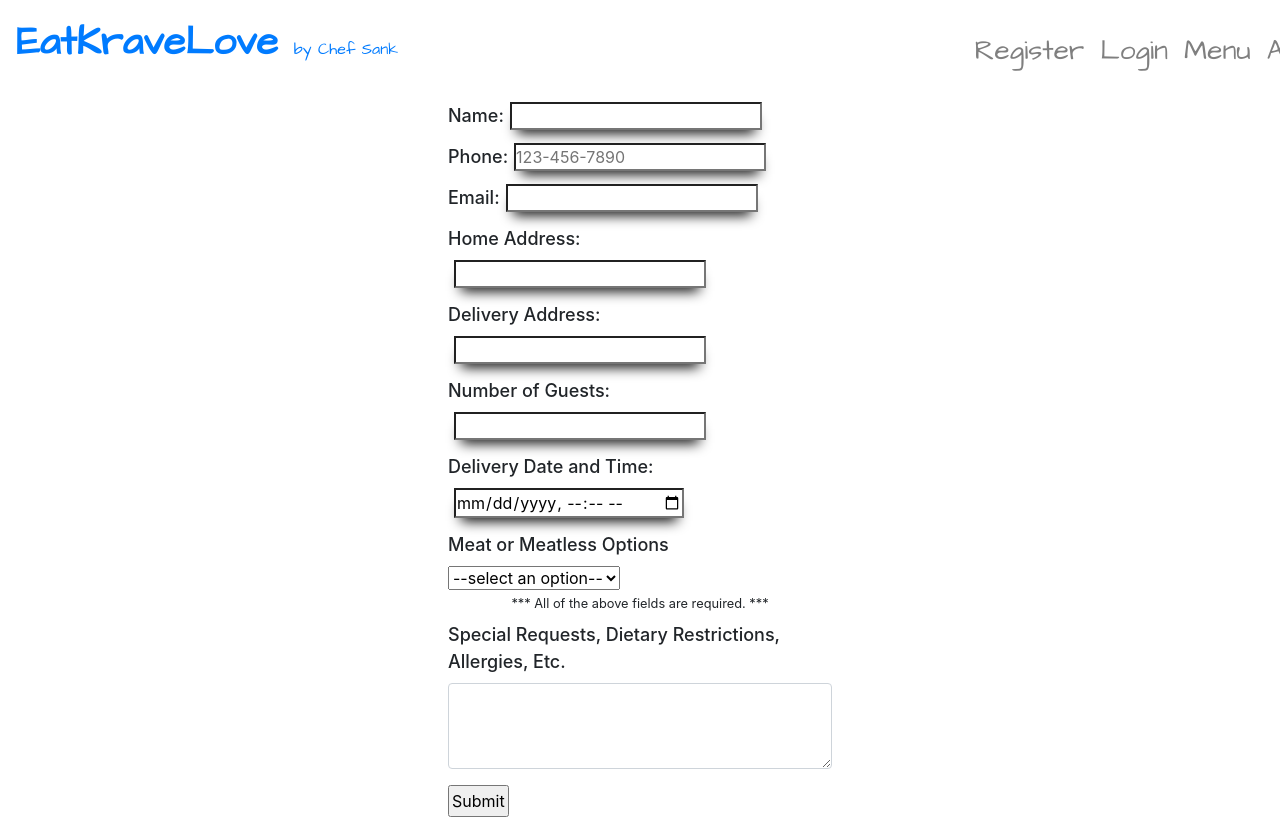
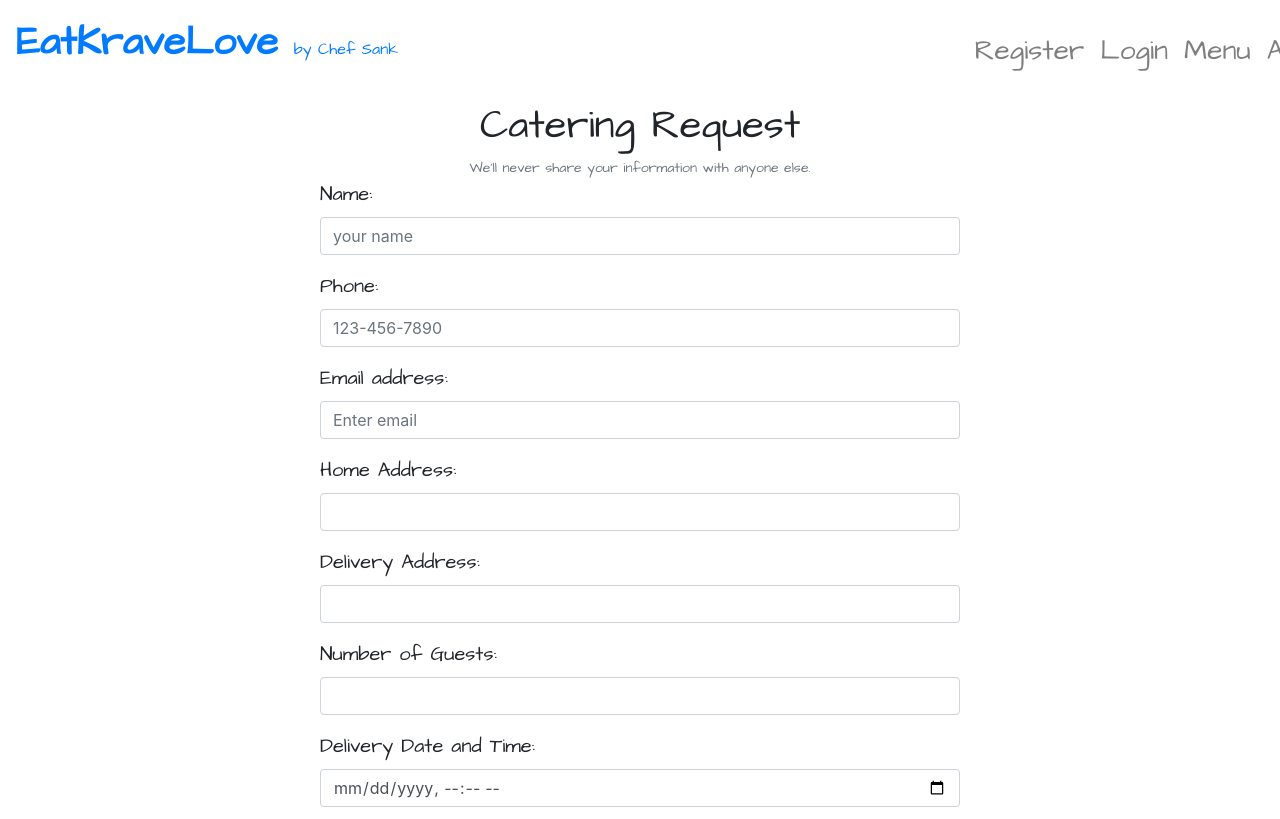
Before and after one commit to michaelpaulcuccia/eatkravelove, a React (Create React App) app in the folder client/: page /orderform in a window 1280 px wide. Shown: the top 819 px of the page. Built offline with nearby package versions, Linux system fonts and the light colour scheme.

Commit message:
lots of changes, almost done!

```diff
--- a/client/src/components/layout/Navie.js
+++ b/client/src/components/layout/Navie.js
@@ -39,7 +39,7 @@ export const Navie = props => {
                         {props.showHiddenTabs &&
                             <NavDropdown className='useroptions_dropdown' title="User Options" id="basic-nav-dropdown">
                                 <NavDropdown.Item as={Link} to='/orderform' className='little_linkies' >
-                                    Order
+                                    Catering
                                 </NavDropdown.Item>
                                 <NavDropdown.Divider />
                                 <NavDropdown.Item as={Link} to='/logout' className='little_linkies' >
--- a/client/src/components/layout/landingComponents/Footer.js
+++ b/client/src/components/layout/landingComponents/Footer.js
@@ -7,7 +7,7 @@ const Footer = () => {
         <div className="bottom_container">
             <Navbar fixed="bottom">
                 <Navbar.Brand>
-                    <i className='fab fa-instagram'></i>
+                    <i className='fab fa-instagram-square'></i>
                     <a
                         style={{
                             textDecoration: 'none',
@@ -26,7 +26,17 @@ const Footer = () => {
                         fontFamily: 'Architects Daughter, cursive'
                     }}
                 >
-                    Put another Link and another Icon here
+                    <i className='fab fa-linkedin'></i>
+                    <a
+                        style={{
+                            textDecoration: 'none',
+                            fontFamily: 'Architects Daughter, cursive',
+                        }}
+                        className='footer_anchortag'
+                        href='https://www.linkedin.com/in/sanketa-jain-86b3222a/'
+                        target="_blank"
+                        rel="noreferrer"> Follow on LinkedIn
+                </a>
                 </Navbar.Brand>
 
             </Navbar>
--- a/client/src/components/order/OrderForm.js
+++ b/client/src/components/order/OrderForm.js
@@ -63,67 +63,77 @@ const OrderForm = () => {
     return (
         <div className='orderForm_container'>
 
-            <form
+            <h1
+                style={{ textAlign: 'center', fontFamily: 'Architects Daughter, cursive' }}
+            >Catering Request</h1>
+
+            <Form
                 onSubmit={handleSubmit(onSubmit)}
             >
-                <div>
-                    <label className='label_text' htmlFor='name'>Name:</label>
-                    <input className='input_field' name='name' type='text' required ref={register}></input>
-                </div>
 
-                <div>
-                    <label className='label_text' htmlFor='phone'>Phone:</label>
-                    <input className='input_field' name='phone' type='tel' placeholder="123-456-7890" pattern="[0-9]{3}-[0-9]{3}-[0-9]{4}" required ref={register}></input>
-                </div>
+                <Form.Text className="text-muted" style={{ textAlign: 'center', fontFamily: 'Architects Daughter, cursive', fontSize: '14px' }}>
+                    We'll never share your information with anyone else.
+                    </Form.Text>
 
-                <div>
-                    <label className='label_text' htmlFor='email'>Email:</label>
-                    <input className='input_field' name='email' type='email' pattern="[a-z0-9._%+-]+@[a-z0-9.-]+\.[a-z]{2,}$" required ref={register}></input>
-                </div>
+                <Form.Group>
+                    <Form.Label className='label_text'>Name: </Form.Label>
+                    <Form.Control name="name" type="text" placeholder="your name" required ref={register} />
+                </Form.Group>
 
-                <div>
-                    <label className='label_text' htmlFor='address'>Home Address:</label>
-                    <input className='input_field' name='address' type='text' required ref={register}></input>
-                </div>
+                <Form.Group>
+                    <Form.Label className='label_text'>Phone: </Form.Label>
+                    <Form.Control name="phone" type="tel" placeholder="123-456-7890" pattern="[0-9]{3}-[0-9]{3}-[0-9]{4}" required ref={register} />
+                </Form.Group>
 
-                <div>
-                    <label className='label_text' htmlFor='deliveryaddress'>Delivery Address:</label>
-                    <input className='input_field' name='deliveryaddress' type='text' required ref={register}></input>
-                </div>
+                <Form.Group controlId="formBasicEmail">
+                    <Form.Label className='label_text'>Email address: </Form.Label>
+                    <Form.Control name="email" type="email" placeholder="Enter email" pattern="[a-z0-9._%+-]+@[a-z0-9.-]+\.[a-z]{2,}$" required ref={register} />
+                </Form.Group>
 
-                <div>
-                    <label className='label_text' htmlFor='numberofguests'>Number of Guests:</label>
-                    <input className='input_field' name='numberofguests' type='number' required ref={register}></input>
-                </div>
+                <Form.Group>
+                    <Form.Label className='label_text'>Home Address: </Form.Label>
+                    <Form.Control name="address" type="text" required ref={register} />
+                </Form.Group>
 
-                <div>
-                    <label className='label_text' htmlFor='deliverydateandtime'>Delivery Date and Time:</label>
-                    <input className='input_field' name='deliverydateandtime' type='datetime-local' required ref={register}></input>
-                </div>
+                <Form.Group>
+                    <Form.Label className='label_text'>Delivery Address: </Form.Label>
+                    <Form.Control name="deliveryaddress" type="text" required ref={register} />
+                </Form.Group>
 
-                <div>
-                    <label className='label_text' style={{ marginRight: '6px' }}>Meat or Meatless Options</label>
-                    <select name="options" ref={register}>
+                <Form.Group>
+                    <Form.Label className='label_text'>Number of Guests: </Form.Label>
+                    <Form.Control name="numberofguests" type='number' required ref={register} />
+                </Form.Group>
+
+                <Form.Group>
+                    <Form.Label className='label_text'>Delivery Date and Time: </Form.Label>
+                    <Form.Control name='deliverydateandtime' type='datetime-local' required ref={register} />
+                </Form.Group>
+
+                <Form.Group>
+                    <Form.Label className='label_text'>Meat or Meatless Options:</Form.Label>
+                    <Form.Control as="select" custom name="options" ref={register}>
                         <option disabled selected value='--select an option--'>--select an option--</option>
                         <option value="veg">Vegetarian</option>
                         <option value="nonveg">Non-Vegetarian</option>
                         <option value="mix">Mix</option>
-                    </select>
-                </div>
+                    </Form.Control>
+                </Form.Group>
 
-                <div style={{ textAlign: 'center', marginBottom: '7px' }}><small>*** All of the above fields are required. ***</small></div>
+                <Form.Text className="text-muted" style={{ textAlign: 'center', fontFamily: 'Architects Daughter, cursive', fontSize: '14px', marginBottom: '10px' }}>
+                    *** All of the above fields are required. ***
+                    </Form.Text>
 
                 <Form.Group controlId="exampleForm.ControlTextarea1">
                     <Form.Label className='label_text'>Special Requests, Dietary Restrictions, Allergies, Etc.</Form.Label>
                     <Form.Control as="textarea" rows={3} name='specialrequests' ref={register} />
                 </Form.Group>
 
+                < input type="submit" value="Submit"
+                    style={{ padding: '4px 4px 4px 4px', marginBottom: '20px', color: 'white', backgroundColor: 'blue', marginLeft: '45%' }}
+                />
 
-
-                < input type="submit" value="Submit"
-                    style={{ padding: '2px 2px 2px 2px' }}
-                />
-            </form>
+            </Form>
 
         </div>
     )
--- a/client/src/style/OrderFormStyle.css
+++ b/client/src/style/OrderFormStyle.css
@@ -1,6 +1,6 @@
 .orderForm_container {
     margin: auto;
-    width: 30%;
+    width: 50%;
 }
 
 .form {
@@ -9,17 +9,7 @@
 }
 
 .label_text {
-    font-size: 18px;
+    font-size: 20px;
     font-weight: 500;
+    font-family: 'Architects Daughter', 'cursive';
 }
-
-.radio_text {
-    font-size: 14px;
-    font-weight: 400;
-}
-
-.input_field {
-    margin-left: 6px;
-    margin-bottom: 13px;
-    box-shadow: 0px 10px 13px -7px #000000, 5px 5px 15px 5px rgba(0,0,0,0);
-}
```
